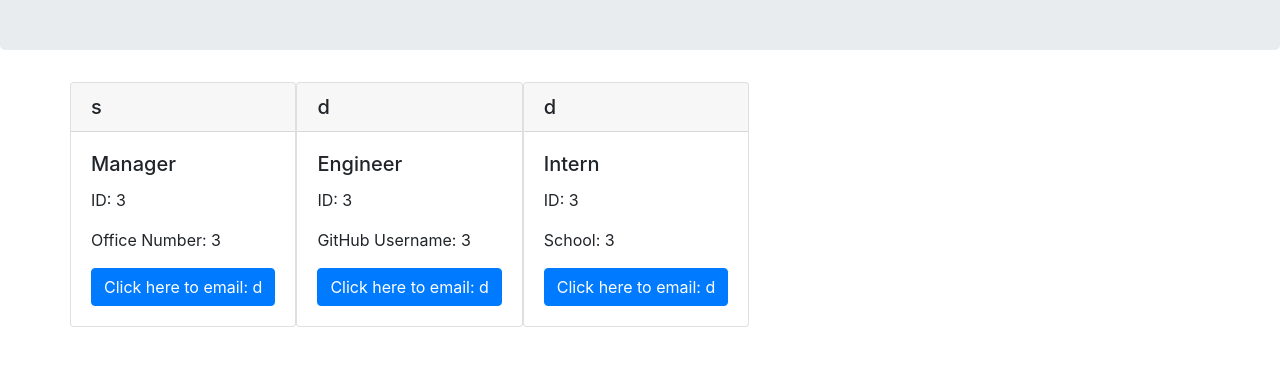
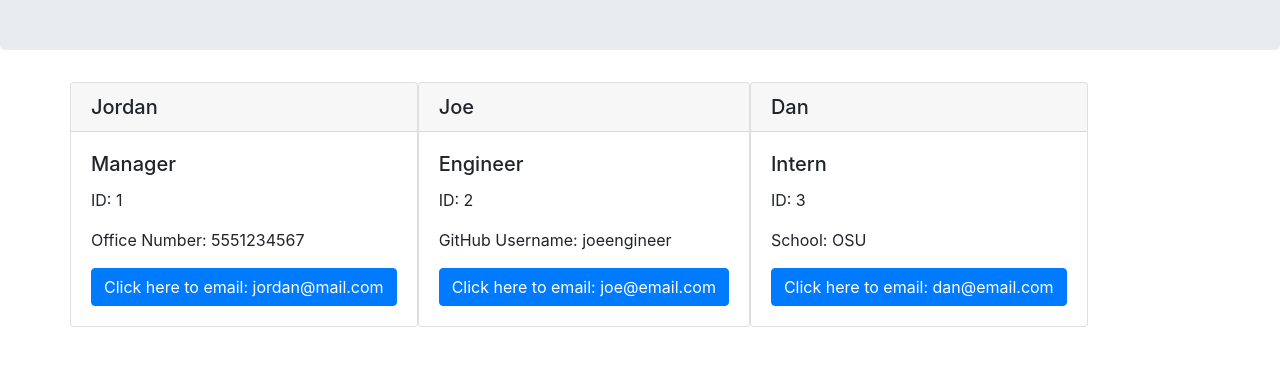
Before and after one commit to jordanrantucci/Team_Profile_Generator, a website: page dist/team.html in a window 1280 px wide. Shown: the part 134-500 px from the top of the page. Drawn offline with nearby package versions, Linux system fonts and the light colour scheme.

```diff
--- a/dist/team.html
+++ b/dist/team.html
@@ -14,28 +14,28 @@
     <div class ="container">
         <div class ="row">
             <div class="card">
-    <h5 class="card-header">s</h5>
+    <h5 class="card-header">Jordan</h5>
     <div class="card-body">
         <h5 class="card-title">Manager</h5>
-        <p class="card-text">ID: 3</p>
-        <p class="card-text">Office Number: 3 </p>
-        <a href="mailto:d" class="btn btn-primary">Click here to email: d</a>
+        <p class="card-text">ID: 1</p>
+        <p class="card-text">Office Number: 5551234567 </p>
+        <a href="mailto:jordan@mail.com" class="btn btn-primary">Click here to email: jordan@mail.com</a>
     </div>
 </div><div class="card">
-    <h5 class="card-header">d</h5>
+    <h5 class="card-header">Joe</h5>
     <div class="card-body">
         <h5 class="card-title">Engineer</h5>
-        <p class="card-text">ID: 3</p>
-        <p class="card-text">GitHub Username: 3</p>
-        <a href="mailto:d" class="btn btn-primary">Click here to email: d</a>
+        <p class="card-text">ID: 2</p>
+        <p class="card-text">GitHub Username: joeengineer</p>
+        <a href="mailto:joe@email.com" class="btn btn-primary">Click here to email: joe@email.com</a>
     </div>
 </div><div class="card">
-    <h5 class="card-header">d</h5>
+    <h5 class="card-header">Dan</h5>
     <div class="card-body">
         <h5 class="card-title">Intern</h5>
         <p class="card-text">ID: 3</p>
-        <p class="card-text">School: 3</p>
-        <a href="mailto:d" class="btn btn-primary">Click here to email: d</a>
+        <p class="card-text">School: OSU</p>
+        <a href="mailto:dan@email.com" class="btn btn-primary">Click here to email: dan@email.com</a>
     </div>
 </div>
         </div>
```
Also changed, not shown: assets/myteam.jpg (added), assets/node.gif (added), assets/tests.gif (added).
